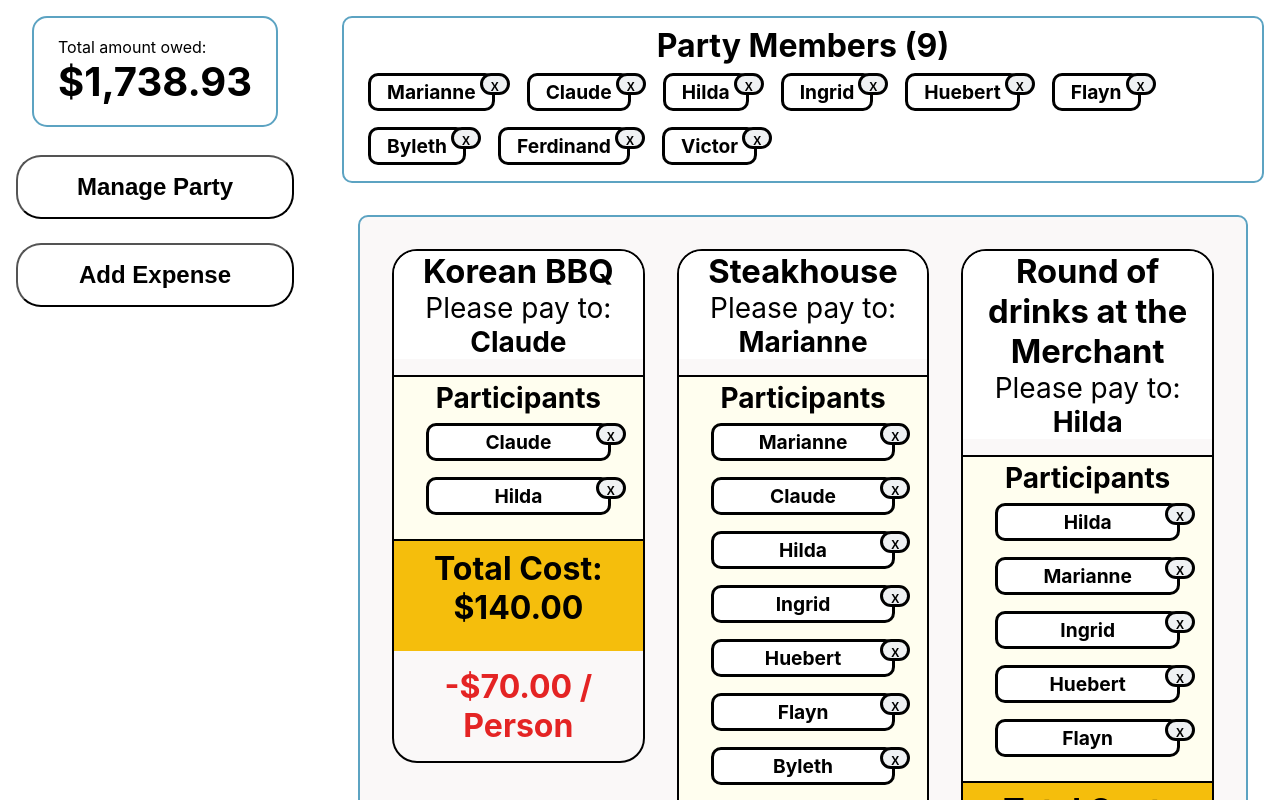
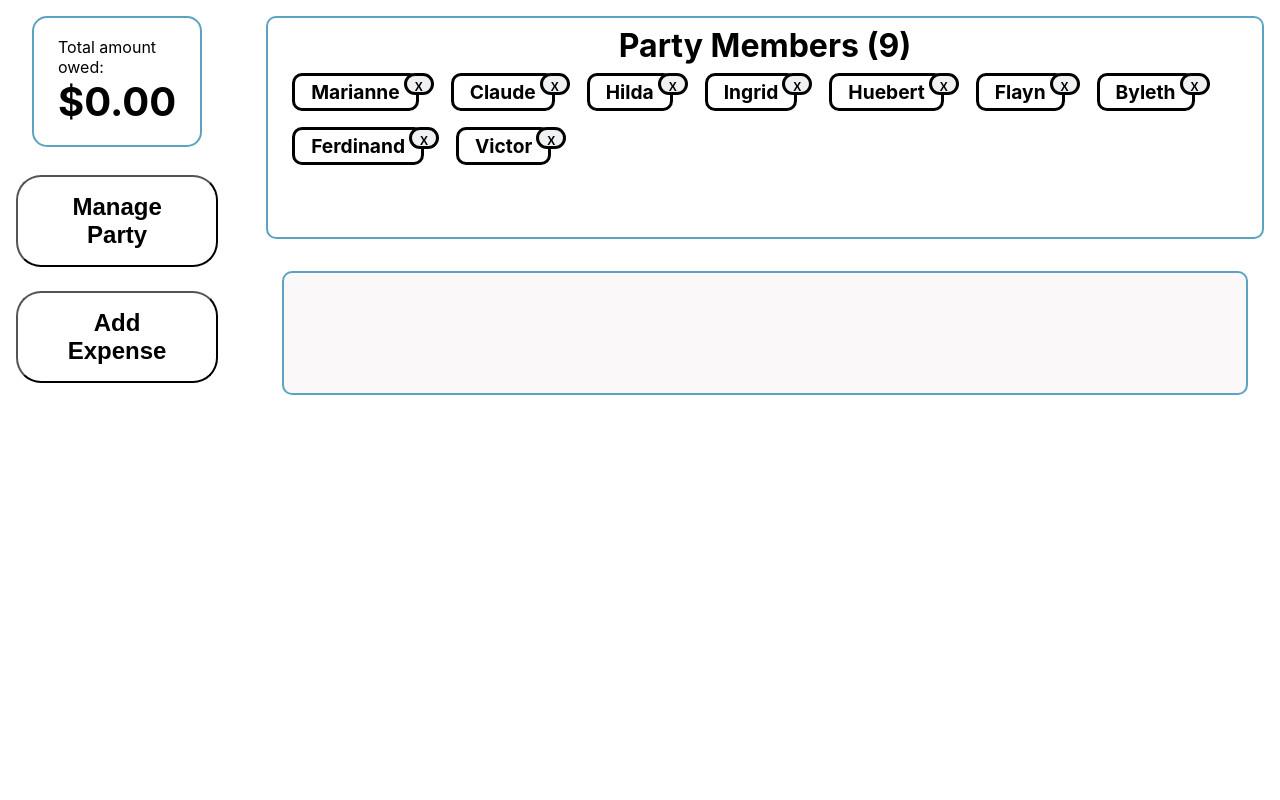
Before and after one commit to WesloTheWeb/SplitBillApp, a React (Create React App) app: page / in a window 1280 px wide. Shown: the top 800 px of the page. Built offline with nearby package versions, Linux system fonts and the light colour scheme.

Commit message:
New solution to input add party members

```diff
--- a/src/app/expenseSlice.js
+++ b/src/app/expenseSlice.js
@@ -2,24 +2,24 @@ import { createSlice } from "@reduxjs/toolkit";
 
 const initialState = {
     expenses: [
-        {
-            expenseName: 'Korean BBQ',
-            personBeingPaid: 'Claude',
-            cost: 140,
-            payers: ['Claude', 'Hilda'],
-        },
-        {
-            expenseName: 'Steakhouse',
-            personBeingPaid: 'Marianne',
-            cost: 1500.43,
-            payers: ['Marianne', 'Claude', 'Hilda', 'Ingrid', 'Huebert', 'Flayn', 'Byleth', 'Ferdinand', 'Victor'],
-        },
-        {
-            expenseName: 'Round of drinks at the Merchant',
-            personBeingPaid: 'Hilda',
-            cost: 98.5,
-            payers: ['Hilda', 'Marianne', 'Ingrid', 'Huebert', 'Flayn'],
-        },
+        // {
+        //     expenseName: 'Korean BBQ',
+        //     personBeingPaid: 'Claude',
+        //     cost: 140,
+        //     payers: ['Claude', 'Hilda'],
+        // },
+        // {
+        //     expenseName: 'Steakhouse',
+        //     personBeingPaid: 'Marianne',
+        //     cost: 1500.43,
+        //     payers: ['Marianne', 'Claude', 'Hilda', 'Ingrid', 'Huebert', 'Flayn', 'Byleth', 'Ferdinand', 'Victor'],
+        // },
+        // {
+        //     expenseName: 'Round of drinks at the Merchant',
+        //     personBeingPaid: 'Hilda',
+        //     cost: 98.5,
+        //     payers: ['Hilda', 'Marianne', 'Ingrid', 'Huebert', 'Flayn'],
+        // },
     ]
 }
 
@@ -37,8 +37,13 @@ const expenseSlice = createSlice({
                 hostAsParticipant: action.payload,
             });
         },
+
+        addPersonToPayers: (state, action) => {
+            state.payers(...state, action.payload)
+            console.log(state.payers);
+        }
     }
 });
 
-export const { setExpenseBucket } = expenseSlice.actions;
+export const { setExpenseBucket, addPersonToPayers } = expenseSlice.actions;
 export default expenseSlice.reducer;
--- a/src/containers/ExpenseForm/ExpenseForm.js
+++ b/src/containers/ExpenseForm/ExpenseForm.js
@@ -1,7 +1,7 @@
 import React from 'react';
 import { useSelector, useDispatch } from 'react-redux';
 import { useForm } from "react-hook-form";
-import { setExpenseBucket } from '../../app/expenseSlice';
+import { setExpenseBucket, addPersonToPayers } from '../../app/expenseSlice';
 import Button from '../../components/Button/Button';
 import NameTag from '../../components/NameTag/NameTag';
 import Party from '../Party/Party';
@@ -24,19 +24,35 @@ const ExpenseForm = () => {
 
     // const onSubmit = (data) => {
     //     dispatch(setExpenseBucket(data.expenses))
-    //     reset({
-    //         expenseName: '',
-    //         personBeingPaid: '',
-    //         costs: '',
-    //         payers: [],
-    //     }, {
-    //         keepErrors: true,
-    //         keepDirty: true,
-    //     });
+    //     // reset({
+    //     //     expenseName: '',
+    //     //     personBeingPaid: '',
+    //     //     costs: '',
+    //     //     payers: [],
+    //     // }, {
+    //     //     keepErrors: true,
+    //     //     keepDirty: true,
+    //     // });
     // };
 
     const onSubmit = (data) => {
         console.log(data);
+    }
+
+    const res = [];
+
+    // TODO: We need to edit the react hook form payload before dispatching to state
+    // Since we are editing our final data's array pushing people and later removing people.
+   // TODO: hook to the input value.
+   // User types name, hits button, THEN name gets added to payers: [],
+   // problem is its intermediate interim step.
+    const addPayers = (person) => {
+        // dispatch(addPersonToPayers(data.payers));
+        // data.payers.push(person);
+        res.push("person");
+
+        handleSubmit(onSubmit);
+        console.log(res);
     }
 
     return (
@@ -77,7 +93,9 @@ const ExpenseForm = () => {
                                 placeholder='Person(s) name'
                                 {...register("payers", { required: "At least one other person is required here. " })}
                             />
-                            <div>+ Add</div>
+                            <div
+                                onClick={addPayers}
+                            >+ Add</div>
                         </div>
                     </div>
                     <div>
--- a/src/containers/TotalSum/TotalSum.js
+++ b/src/containers/TotalSum/TotalSum.js
@@ -23,7 +23,7 @@ const TotalSum = () => {
                     Total amount owed:
                 </p>
                 {/* {sum} */}
-                <span className={number}>${sanitizeString(sum.toFixed(2))}</span>
+                <span className={number}>${sanitizeString(sum?.toFixed(2))}</span>
             </div>
         </>
     );
```
